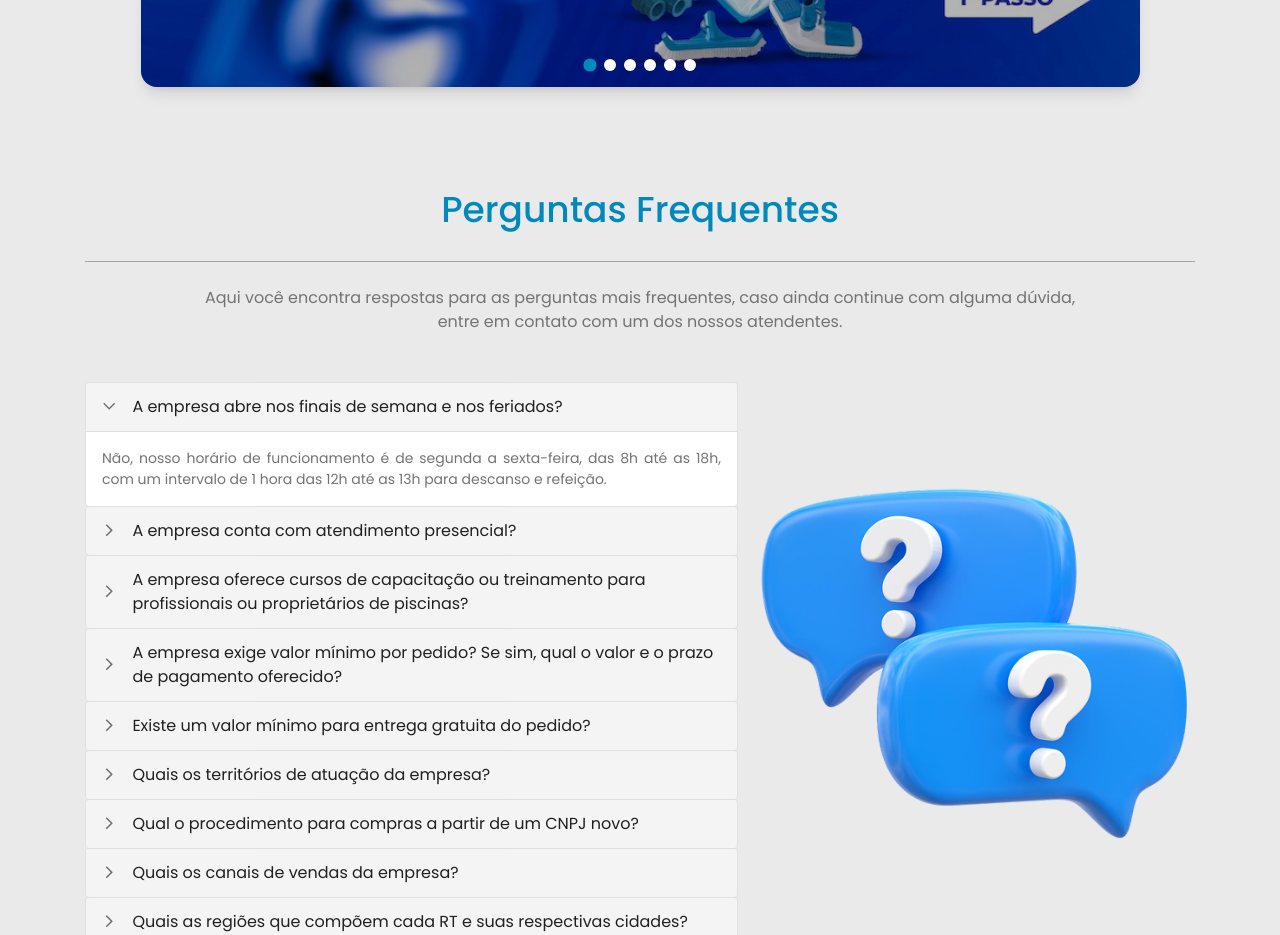
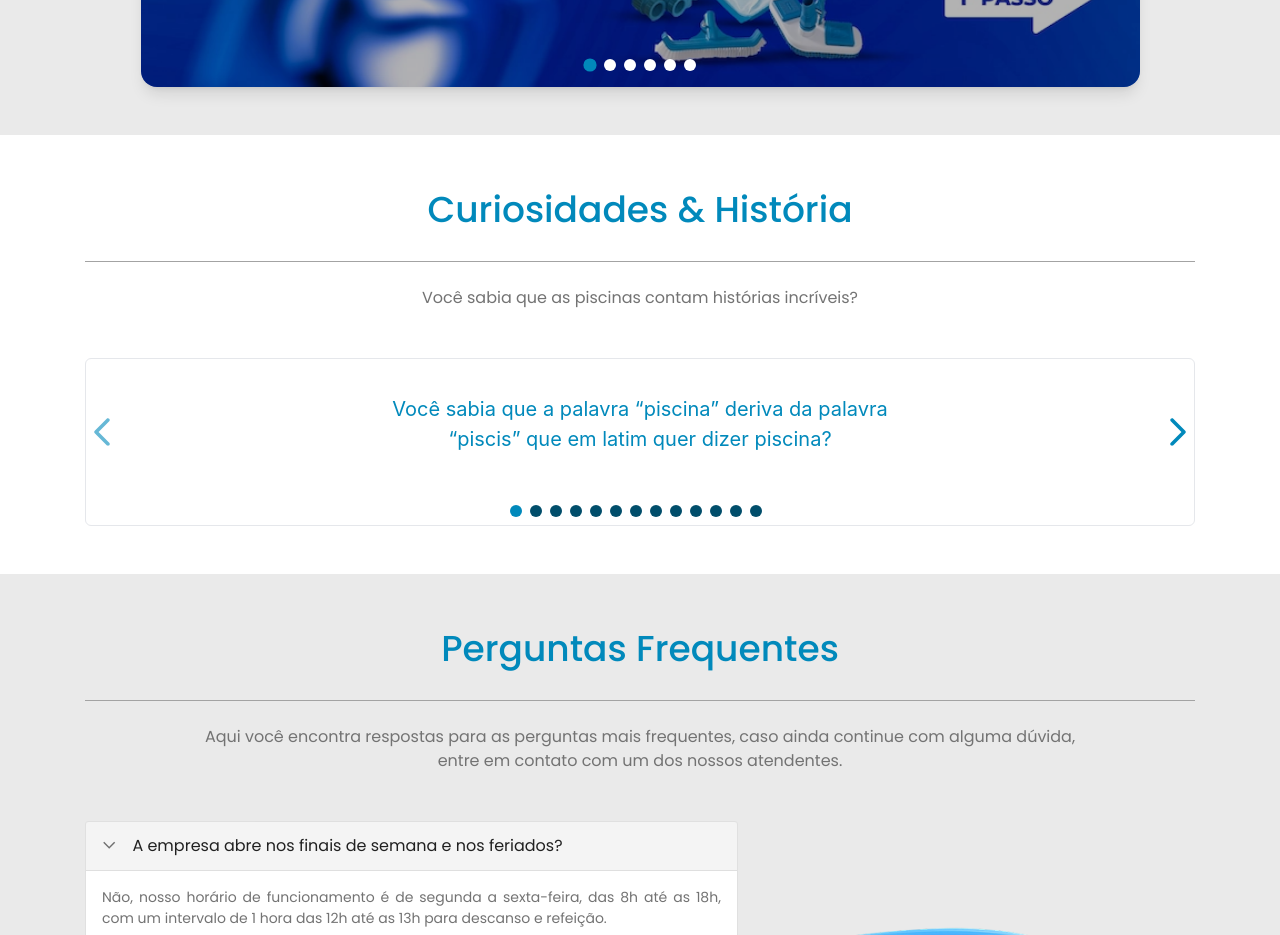
Before and after one commit to EdisonMatos/Site-Grosf, a React (Vite) app: page / in a window 1280 px wide. Shown: the part 4560-5495 px from the top of the page. Built offline with nearby package versions, Linux system fonts and the light colour scheme.

Commit message:
fix: UI Section

```diff
--- a/package.json
+++ b/package.json
@@ -17,7 +17,7 @@
     "framer-motion": "^11.0.5",
     "lucide-react": "^0.350.0",
     "primeicons": "^7.0.0",
-    "primereact": "^10.9.4",
+    "primereact": "^10.9.7",
     "react": "^18.2.0",
     "react-dom": "^18.2.0",
     "react-icons": "^5.0.1",
--- /dev/null
+++ b/src/components/interactives/CarouselCuriosities.jsx
@@ -0,0 +1,20 @@
+import React from 'react'
+import { Carousel } from 'primereact/carousel'
+
+export default function CarouselCuriosities({
+  value = [],
+  renderItem,
+  numVisible = 1,
+  numScroll = 1,
+  responsiveOptions,
+}) {
+  return (
+    <Carousel
+      value={value}
+      numVisible={numVisible}
+      numScroll={numScroll}
+      responsiveOptions={responsiveOptions}
+      itemTemplate={(item, index) => renderItem(item, index)}
+    />
+  )
+}
--- a/src/components/sectionElements/storage/storageModal.jsx
+++ b/src/components/sectionElements/storage/storageModal.jsx
@@ -1,23 +1,23 @@
-import React, { useState } from "react";
-import { Dialog } from "primereact/dialog";
-import "primereact/resources/themes/saga-blue/theme.css";
-import "primereact/resources/primereact.min.css";
-import "primeicons/primeicons.css";
-import { MoveRight } from "lucide-react";
-import { FaWhatsapp } from "react-icons/fa";
-import "react-image-gallery/styles/css/image-gallery.css";
-import Button from "../../interactives/Button";
-import Buttons from "../../interactives/Buttons";
-import whatsappNumber from "../../../abstractions/whats";
+import React, { useState } from 'react'
+import { Dialog } from 'primereact/dialog'
+import 'primereact/resources/themes/saga-blue/theme.css'
+import 'primereact/resources/primereact.min.css'
+import 'primeicons/primeicons.css'
+import { MoveRight } from 'lucide-react'
+import { FaWhatsapp } from 'react-icons/fa'
+import 'react-image-gallery/styles/css/image-gallery.css'
+import Button from '../../interactives/Button'
+import Buttons from '../../interactives/Buttons'
+import whatsappNumber from '../../../abstractions/whats'
 
-const whatsappContactLink = `https://wa.me/` + `${whatsappNumber}`;
+const whatsappContactLink = `https://wa.me/` + `${whatsappNumber}`
 
 export default function StorageModal() {
-  const [visible, setVisible] = useState(false);
-  const [modalContent, setModalContent] = useState("");
-  const [modalTitle, setModalTitle] = useState("");
+  const [visible, setVisible] = useState(false)
+  const [modalContent, setModalContent] = useState('')
+  const [modalTitle, setModalTitle] = useState('')
 
-  const titleModal = "Estocagem de armazenamento!";
+  const titleModal = 'Estocagem e Armazenamento!'
 
   return (
     <div>
@@ -48,10 +48,10 @@ export default function StorageModal() {
         header={titleModal}
         visible={visible}
         onHide={() => setVisible(false)}
-        style={{ width: "90vw", maxWidth: "800px" }}
+        style={{ width: '90vw', maxWidth: '800px' }}
         modal
       >
-        <div style={{ textAlign: "justify" }}>
+        <div style={{ textAlign: 'justify' }}>
           <p>
             Veja abaixo dicas e orientações para armazenagem correta dos
             produtos para piscinas que ficarão por alguns dias no almoxarifado
@@ -161,5 +161,5 @@ export default function StorageModal() {
         </div>
       </Dialog>
     </div>
-  );
+  )
 }
--- /dev/null
+++ b/src/components/sections/Curiosities.jsx
@@ -0,0 +1,55 @@
+import React, { useEffect, useState } from 'react'
+import SectionHeader from '../sectionElements/SectionHeader'
+import CarouselCuriosities from '../interactives/CarouselCuriosities'
+
+function Curiosities() {
+  const curiosities = [
+    'Você sabia que a palavra “piscina” deriva da palavra “piscis” que em latim quer dizer piscina?',
+    'Você sabia que a primeira piscina tipo spa foi projetada e construída por um conselheiro político de Augusto César perto do início da era cristã?',
+    'Você sabia que escavações realizadas no atual Paquistão revelaram um reservatório de água com cerca de 4 mil anos?',
+    'Você sabia que as Termas de Diocleciano recebiam cerca de 3.000 banhistas por dia?',
+    'Você sabia que o Titanic possuía a piscina mais luxuosa entre os transatlânticos da época?',
+    'Você sabia que a primeira piscina pública do Brasil foi inaugurada em 1926 no Clube Pinheiros?',
+    'Você sabia que o cloro age como um “soldado kamikaze”, eliminando micro-organismos e se consumindo no processo?',
+    'Você sabia que o primeiro clarificante líquido para piscinas do Brasil foi desenvolvido em 1986?',
+    'Você sabia que os primeiros cloros granulados no Brasil chegavam em baldes de lata?',
+    'Você sabia que o primeiro veículo da Grosfestilo foi uma Belina 1978 emprestada?',
+    'Você sabia que as Fiorinos fizeram parte da frota por 23 anos?',
+    'Você sabia que uma Fiorino restaurada está em exposição permanente na empresa?',
+    'Você sabia que em 2014 a Grosfestilo ultrapassou 1 milhão de kilos de produtos vendidos?',
+  ]
+
+  const [index, setIndex] = useState(0)
+
+  useEffect(() => {
+    const interval = setInterval(() => {
+      setIndex((prev) => (prev + 1) % curiosities.length)
+    }, 4500)
+
+    return () => clearInterval(interval)
+  }, [curiosities.length])
+
+  return (
+    <div className="max-w-[1110px] w-[90%] py-[26px] phone3:py-[48px] mx-auto">
+      <SectionHeader
+        sectionHeaderTitleSecond="Curiosidades & História"
+        sectionHeaderDescription="Você sabia que as piscinas contam histórias incríveis?"
+      />
+
+      <div className="max-w-[1215px] mx-auto border rounded-md text-primary">
+        <CarouselCuriosities
+          value={curiosities}
+          renderItem={(text) => (
+            <div className="border-1 surface-border border-round text-center py-5 px-3 mb-4">
+              <p className="text-secondFont text-paragraph3 tablet1:text-title1 max-w-lg mx-auto">
+                {text}
+              </p>
+            </div>
+          )}
+        />
+      </div>
+    </div>
+  )
+}
+
+export default Curiosities
--- a/src/index.css
+++ b/src/index.css
@@ -1,4 +1,4 @@
-@import url("https://fonts.googleapis.com/css2?family=Poppins:ital,wght@0,100;0,200;0,300;0,400;0,500;0,600;0,700;0,800;0,900;1,100;1,200;1,300;1,400;1,500;1,600;1,700;1,800;1,900&display=swap");
+@import url('https://fonts.googleapis.com/css2?family=Poppins:ital,wght@0,100;0,200;0,300;0,400;0,500;0,600;0,700;0,800;0,900;1,100;1,200;1,300;1,400;1,500;1,600;1,700;1,800;1,900&display=swap');
 
 @tailwind base;
 @tailwind components;
@@ -39,3 +39,37 @@
   visibility: visible;
   animation: fadeOut 1s ease-in-out;
 }
+
+/* Todos os dots */
+.p-carousel-indicator button {
+  background: #014e6b !important;
+  width: 12px !important;
+  height: 12px !important;
+  border-radius: 50% !important;
+  box-shadow: none !important;
+  opacity: 1 !important;
+}
+
+/* Dot ativo */
+.p-carousel-indicator.p-highlight button {
+  background: #0189bb !important;
+}
+
+.p-carousel-prev,
+.p-carousel-next {
+  cursor: pointer;
+  transition: all 0.5s ease;
+  color: #0189bb !important;
+}
+
+.p-carousel-next-icon,
+.p-carousel-prev-icon {
+  width: 32px !important;
+  height: 32px !important;
+}
+
+.p-carousel-item {
+  display: flex;
+  justify-content: center;
+  align-items: center;
+}
--- a/src/pages/ImportPage.jsx
+++ b/src/pages/ImportPage.jsx
@@ -1,46 +1,47 @@
-import { useState, useEffect } from "react";
-import AboutUs from "../components/sections/AboutUs";
-import BackToTopButton from "../components/interactives/BackToTopButton";
-import FloatingWhatsappButton from "../components/interactives/FloatingWhatsappButton";
-import BannersCarousel from "../components/sections/BannersCarouselDesktop";
-import OurProducts from "../components/sections/OurProducts";
-import FrequentlyAskedQuestions from "../components/sections/FrenquentlyAskedQuestions";
-import Courses from "../components/sections/Courses";
-import AvoidAccidents from "../components/sections/AvoidAcidents";
-import Numbers from "../components/sections/Numbers";
-import NavbarSection from "../components/sections/NavbarSection";
-import HeroSection from "../components/sections/HeroSection";
-import CtaWhatsapp from "../components/sections/CtaWhatsapp";
-import Footer from "../components/sections/Footer";
-import PhoneBannersCarousel from "../components/sections/BannersCarouselPhone";
-import TabletBannersCarousel from "../components/sections/BannersCarouselTablet";
-import Storage from "../components/sections/Storage";
-import Ecalc from "../components/sections/ECalc";
-import BannerCarouselComponent from "../components/sections/BannersComponent";
+import { useState, useEffect } from 'react'
+import AboutUs from '../components/sections/AboutUs'
+import BackToTopButton from '../components/interactives/BackToTopButton'
+import FloatingWhatsappButton from '../components/interactives/FloatingWhatsappButton'
+import BannersCarousel from '../components/sections/BannersCarouselDesktop'
+import OurProducts from '../components/sections/OurProducts'
+import FrequentlyAskedQuestions from '../components/sections/FrenquentlyAskedQuestions'
+import Courses from '../components/sections/Courses'
+import AvoidAccidents from '../components/sections/AvoidAcidents'
+import Numbers from '../components/sections/Numbers'
+import NavbarSection from '../components/sections/NavbarSection'
+import HeroSection from '../components/sections/HeroSection'
+import CtaWhatsapp from '../components/sections/CtaWhatsapp'
+import Footer from '../components/sections/Footer'
+import PhoneBannersCarousel from '../components/sections/BannersCarouselPhone'
+import TabletBannersCarousel from '../components/sections/BannersCarouselTablet'
+import Storage from '../components/sections/Storage'
+import Ecalc from '../components/sections/ECalc'
+import BannerCarouselComponent from '../components/sections/BannersComponent'
+import Curiosities from '../components/sections/Curiosities'
 
 export default function ImportPage() {
-  const [carouselComponent, setCarouselComponent] = useState(null);
+  const [carouselComponent, setCarouselComponent] = useState(null)
 
   useEffect(() => {
     const handleResize = () => {
-      const width = window.innerWidth;
+      const width = window.innerWidth
       if (width <= 639) {
-        setCarouselComponent(<PhoneBannersCarousel />);
+        setCarouselComponent(<PhoneBannersCarousel />)
       } else if (width >= 640 && width <= 1023) {
-        setCarouselComponent(<TabletBannersCarousel />);
+        setCarouselComponent(<TabletBannersCarousel />)
       } else {
-        setCarouselComponent(<BannersCarousel />);
+        setCarouselComponent(<BannersCarousel />)
       }
-    };
+    }
 
-    handleResize();
+    handleResize()
 
-    window.addEventListener("resize", handleResize);
+    window.addEventListener('resize', handleResize)
 
     return () => {
-      window.removeEventListener("resize", handleResize);
-    };
-  }, []);
+      window.removeEventListener('resize', handleResize)
+    }
+  }, [])
 
   return (
     <div>
@@ -55,11 +56,12 @@ export default function ImportPage() {
       <CtaWhatsapp />
       {/* <Courses /> */}
       {/* {carouselComponent} */}
-      <BannerCarouselComponent/>
+      <BannerCarouselComponent />
+      <Curiosities />
       <FrequentlyAskedQuestions />
       <BackToTopButton />
       <FloatingWhatsappButton />
       <Footer />
     </div>
-  );
+  )
 }
```
Also changed, not shown: src/components/sections/FrenquentlyAskedQuestions.jsx (+5 -5 lines), tailwind.config.js (+44 -44 lines), 1 other file (tests, documents, lock files or other folders).
